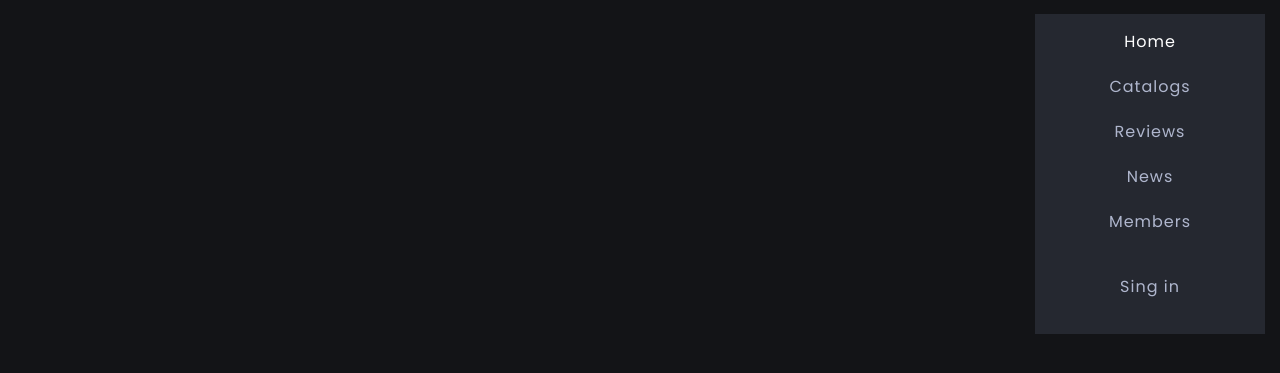
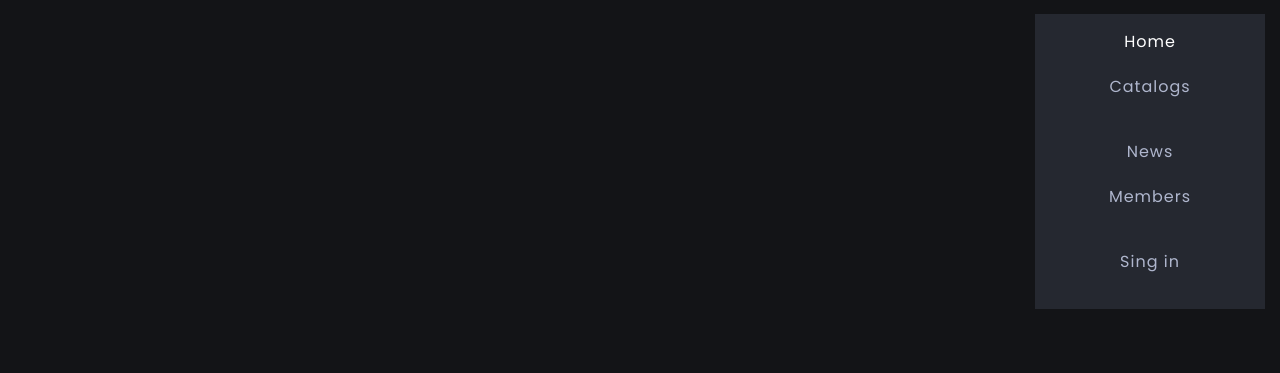
Before and after one commit to mdshafikulislam/50-Design-and-Development-Projects, a plain HTML site: page Web Design Full Template/NewsFlash/index.html in a window 1280 px wide. Shown: the part 71-444 px from the top of the page. Drawn offline with nearby package versions, Linux system fonts and the light colour scheme.

Commit message:
Update index.html

```diff
--- a/Web Design Full Template/NewsFlash/index.html
+++ b/Web Design Full Template/NewsFlash/index.html
@@ -33,7 +33,7 @@
                         <a href="#" class="list-link">Catalogs</a>
                     </li>
                     <li class="list-item">
-                        <a href="#" class="list-link">Reviews</a>
+<!--                         <a href="#" class="list-link">Reviews</a> -->
                     </li>
                     <li class="list-item">
                         <a href="#" class="list-link">News</a>
```
